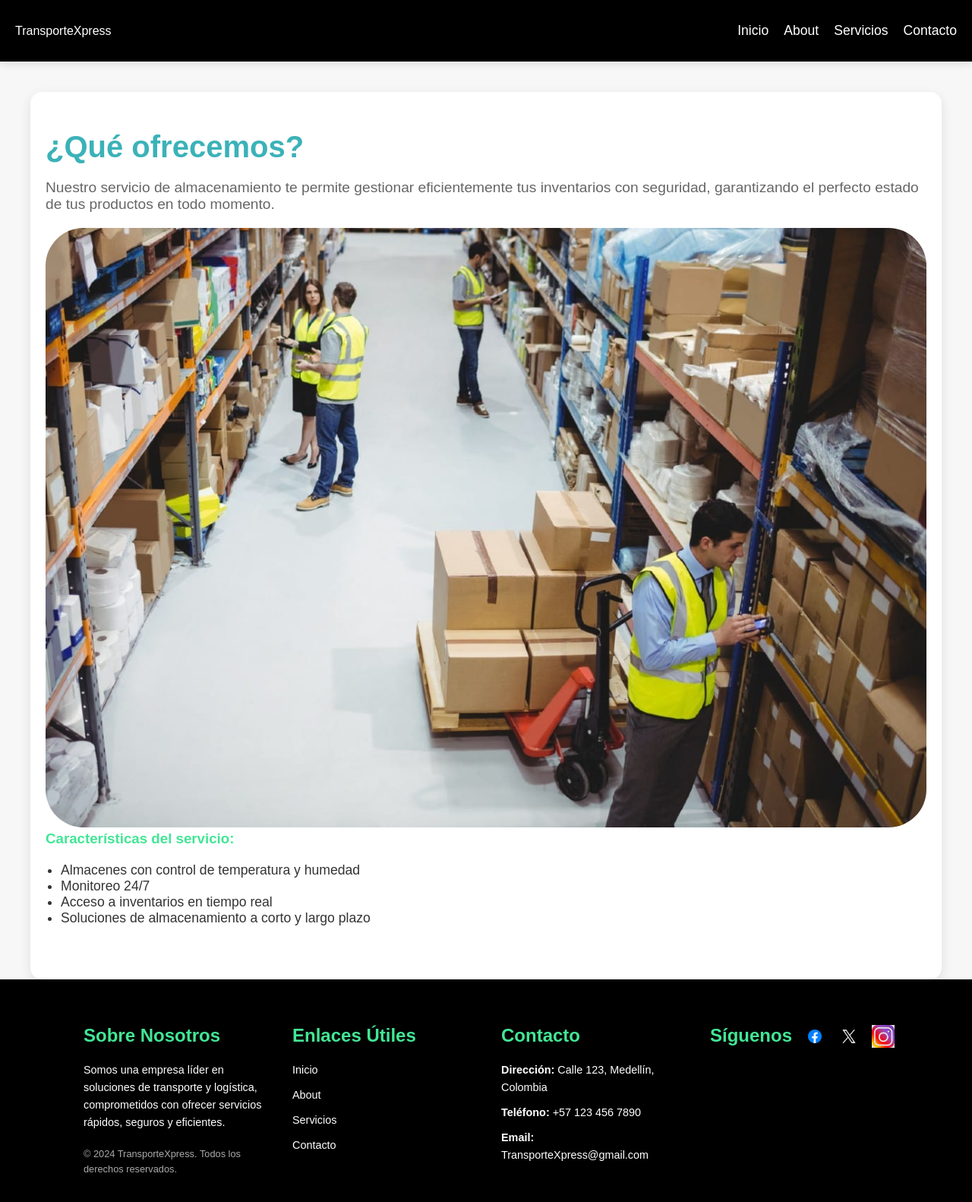
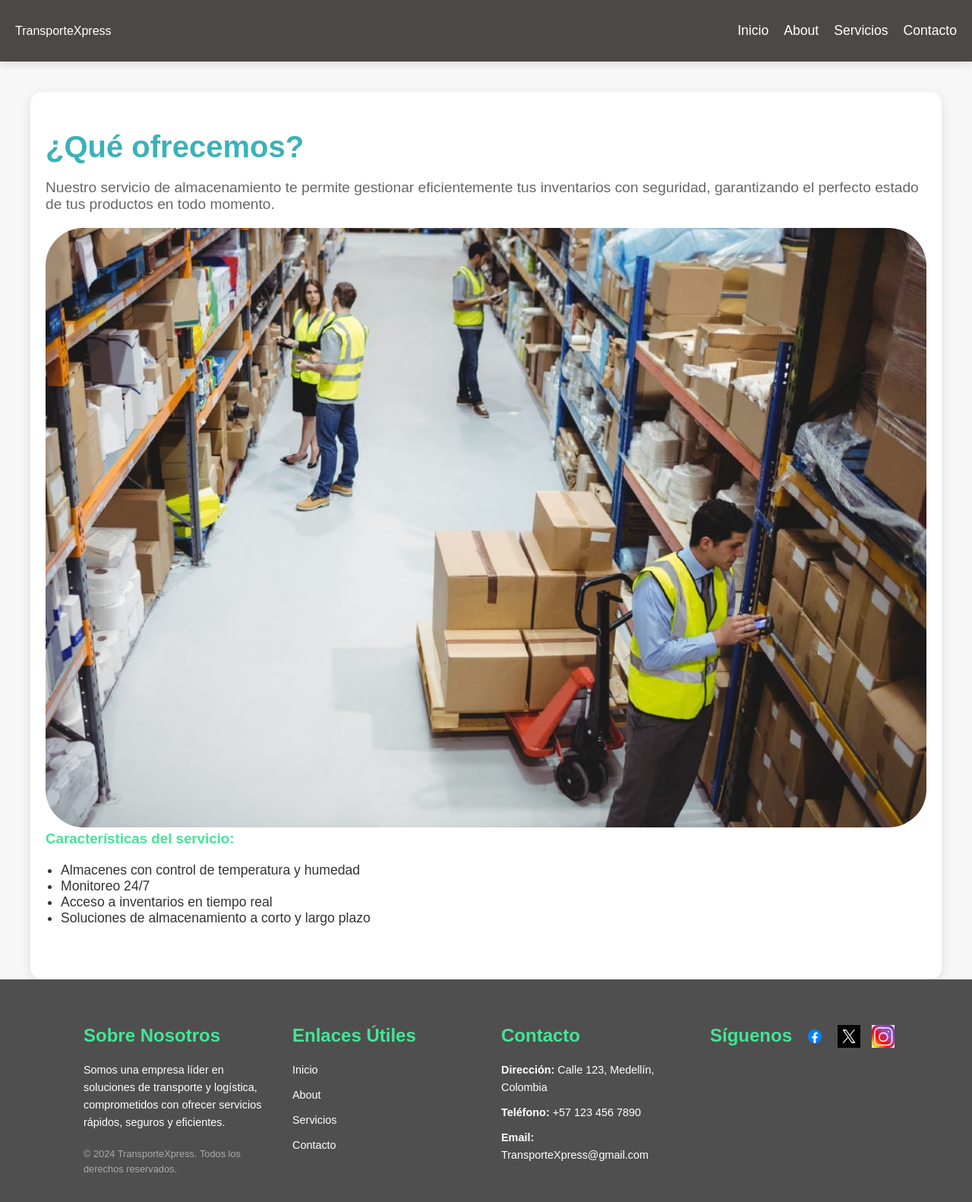
Before and after one commit to CamiloBravo07/Definitiva, a plain HTML site: page Almacenamiento.html in a window 1280 px wide. Shown: the whole page at 76% size. Drawn offline with Linux system fonts and the light colour scheme.

Commit message:
Se suben los cambios

```diff
--- a/Almacenamiento.html
+++ b/Almacenamiento.html
@@ -5,6 +5,7 @@
     <meta name="viewport" content="width=device-width, initial-scale=1.0">
     <title>Almacenamiento - TransporteXpress</title>
     <link rel="stylesheet" href="/style/almacenamiento.css">
+    <link rel="shortcut icon" href="/img/Red Blue Simple Logistics CompanyLogo.png" type="image/x-icon">
 </head>
 <body>
     <!-- Header -->
--- a/style/About.css
+++ b/style/About.css
@@ -10,7 +10,7 @@ body {
   justify-content: space-between;
   align-items: center;
   padding: 10px 20px;
-  background-color: rgb(0, 0, 0);
+  background-color: rgb(99, 96, 96);
   box-shadow: 0 4px 10px rgba(0, 0, 0, 0.1);
   margin-bottom: 40px;
 }
@@ -111,7 +111,7 @@ p {
 
 /* Footer */
 .footer {
-  background-color: #333;
+  background-color: #555555;
   color: white;
   padding: 40px 0;
   font-size: 1em;
--- a/style/Logistico.css
+++ b/style/Logistico.css
@@ -42,7 +42,7 @@ a:hover {
     justify-content: space-between;
     align-items: center;
     padding: 10px 20px;
-    background-color: rgb(0, 0, 0);
+    background-color: rgb(68, 67, 67);
     box-shadow: 0 4px 10px rgba(0, 0, 0, 0.1);
     margin-bottom: 40px;
   }
@@ -99,7 +99,7 @@ a:hover {
 
 /* Footer */
 .footer {
-    background-color: #000000;
+    background-color: #5c5a5a;
     color: white;
     padding: 40px 0;
     font-size: 1em;
--- a/style/almacenamiento.css
+++ b/style/almacenamiento.css
@@ -42,7 +42,7 @@ a:hover {
     justify-content: space-between;
     align-items: center;
     padding: 10px 20px;
-    background-color: rgb(0, 0, 0);
+    background-color: rgb(75, 72, 72);
     box-shadow: 0 4px 10px rgba(0, 0, 0, 0.1);
     margin-bottom: 40px;
   }
@@ -100,7 +100,7 @@ a:hover {
 
 /* Footer */
 .footer {
-    background-color: #000000;
+    background-color: #504f4f;
     color: white;
     padding: 40px 0;
     font-size: 1em;
--- a/style/contacto.css
+++ b/style/contacto.css
@@ -11,7 +11,7 @@ body {
   justify-content: space-between;
   align-items: center;
   padding: 10px 20px;
-  background-color: rgb(0, 0, 0);
+  background-color: rgb(85, 83, 83);
   box-shadow: 0 4px 10px rgba(0, 0, 0, 0.1);
   margin-bottom: 40px;
 }
@@ -162,7 +162,7 @@ p {
 
 /* Footer */
 .footer {
-  background-color: #000000;
+  background-color: #555454;
   color: white;
   padding: 40px 0;
   font-size: 1em;
--- a/style/flotas.css
+++ b/style/flotas.css
@@ -42,7 +42,7 @@ a:hover {
     justify-content: space-between;
     align-items: center;
     padding: 10px 20px;
-    background-color: rgb(0, 0, 0);
+    background-color: rgb(83, 83, 83);
     box-shadow: 0 4px 10px rgba(0, 0, 0, 0.1);
     margin-bottom: 40px;
   }
@@ -100,7 +100,7 @@ a:hover {
 
 /* Footer */
 .footer {
-    background-color: #000000;
+    background-color: #585757;
     color: white;
     padding: 40px 0;
     font-size: 1em;
--- a/style/servicios.css
+++ b/style/servicios.css
@@ -15,7 +15,7 @@ body {
   justify-content: space-between;
   align-items: center;
   padding: 35px 20px;
-  background-color: rgb(0, 0, 0);
+  background-color: rgb(90, 89, 89);
   box-shadow: 0 4px 10px rgba(0, 0, 0, 0.1);
   margin-bottom: 40px;
 }
@@ -100,7 +100,7 @@ body {
 
 /* Footer */
 .footer {
-  background-color: #000000;
+  background-color: #585858;
   color: white;
   padding: 40px 0;
   font-size: 1em;
--- a/style/style.css
+++ b/style/style.css
@@ -252,7 +252,7 @@ button:hover {
 
 /* Footer */
 .footer {
-  background-color: #000000;
+  background-color: #535151;
   color: white;
   padding: 40px 0;
   font-size: 1em;
--- a/style/terrestre.css
+++ b/style/terrestre.css
@@ -42,7 +42,7 @@ a:hover {
     justify-content: space-between;
     align-items: center;
     padding: 10px 20px;
-    background-color: rgb(0, 0, 0);
+    background-color: rgb(65, 63, 63);
     box-shadow: 0 4px 10px rgba(0, 0, 0, 0.1);
     margin-bottom: 40px;
   }
@@ -100,7 +100,7 @@ a:hover {
 
 /* Footer */
 .footer {
-    background-color: #000000;
+    background-color: #5c5b5b;
     color: white;
     padding: 40px 0;
     font-size: 1em;
```
Also changed, not shown: Terrestre.html (+1 -0 lines), flotas.html (+1 -0 lines), logistico.html (+1 -0 lines).
